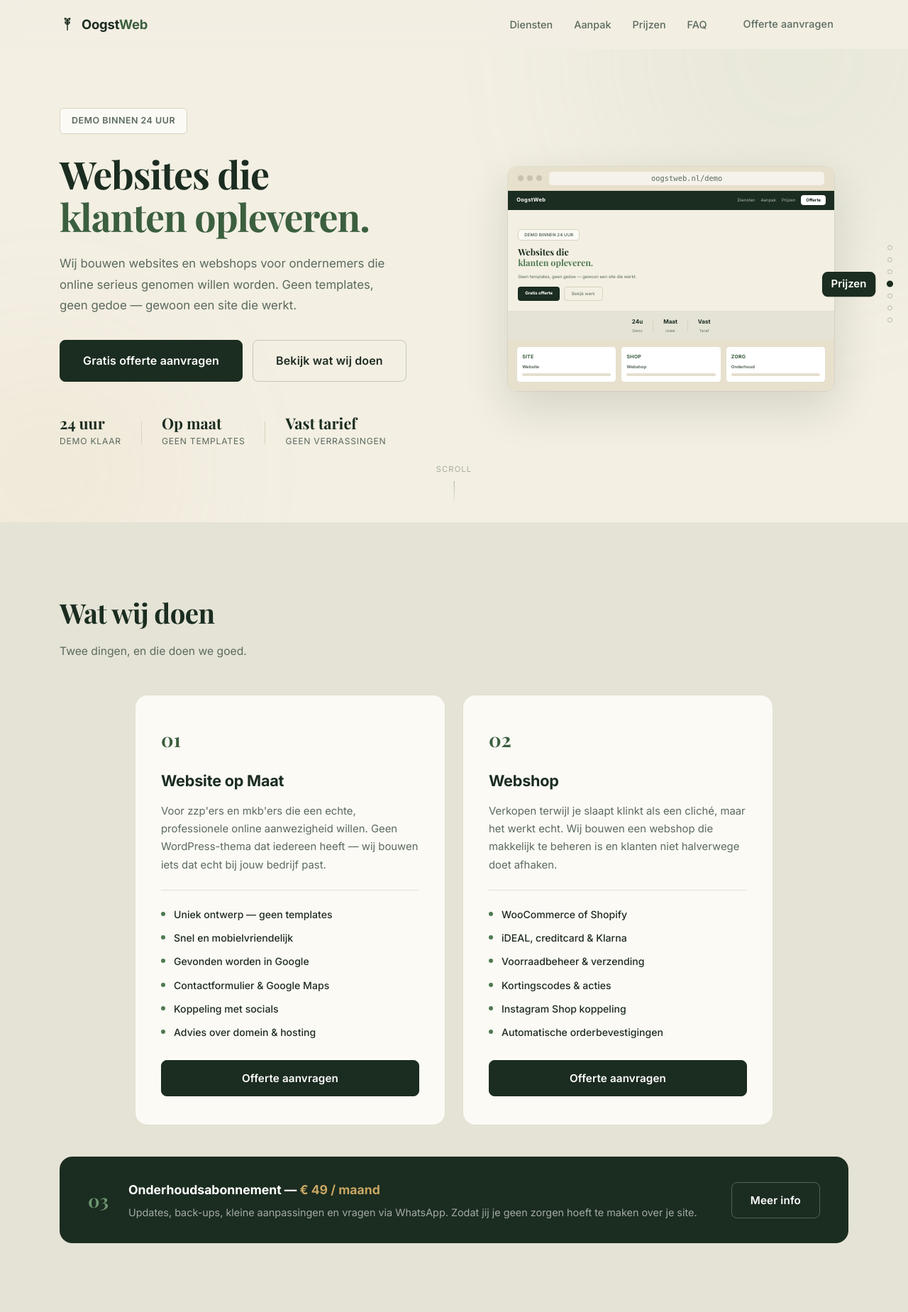
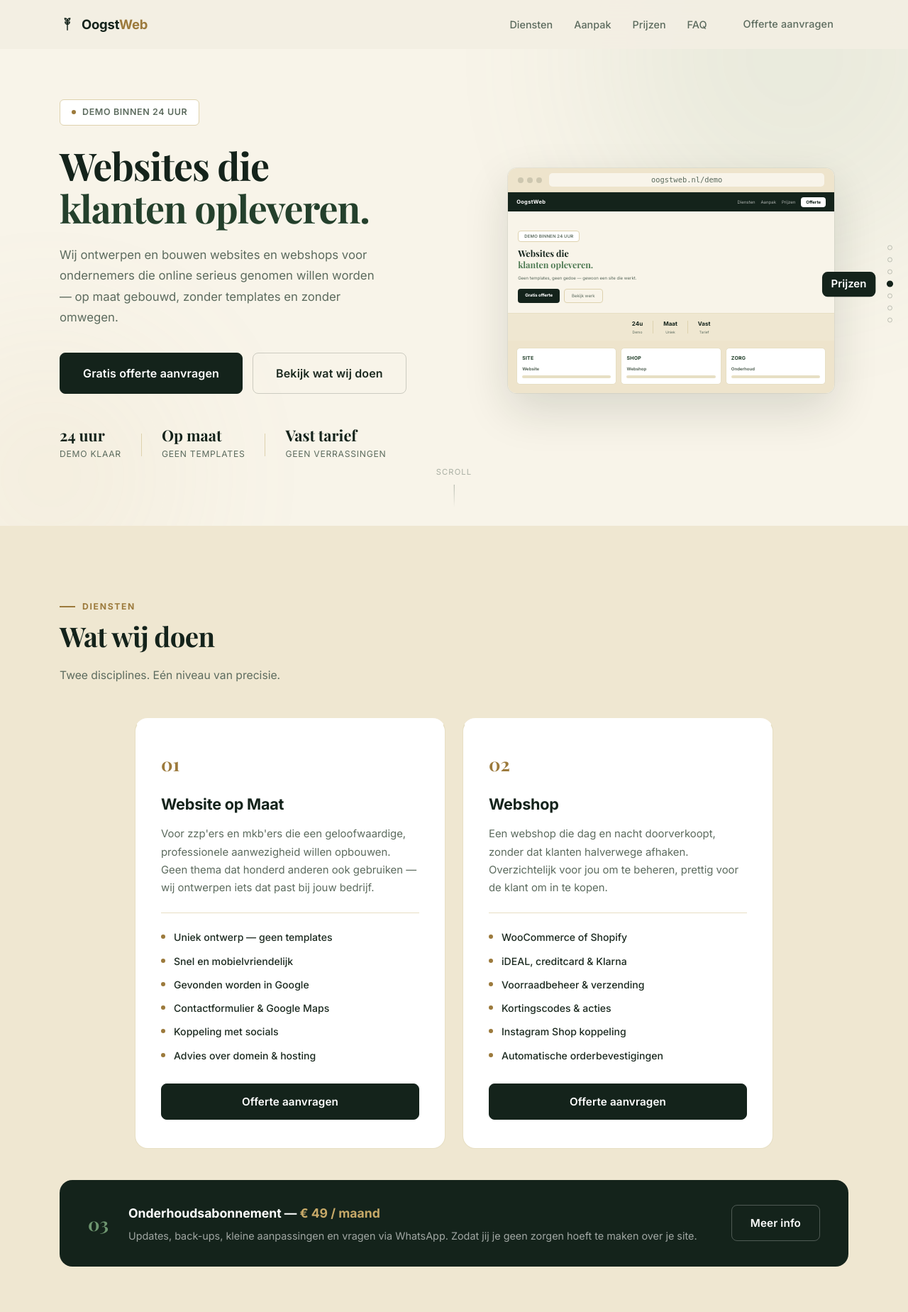
Before and after one commit to samikuflom87-sketch/oogstweb, a PHP site: page / in a window 1280 px wide. Shown: the top 1849 px of the page at 71% size. Run offline with PHP 8.4, Linux system fonts and the light colour scheme.

Commit message:
Echt premium palet: dieper groen, rijker ivoor, brass-goud accent met contrast; verfijnde tekst; kleine typo gefixt
Co-Authored-By: Claude Sonnet 4.6 <noreply@anthropic.com>

```diff
--- a/index.html
+++ b/index.html
@@ -88,8 +88,8 @@
           <span class="gradient-text">klanten opleveren.</span>
         </h1>
         <p class="hero__sub">
-          Wij bouwen websites en webshops voor ondernemers die online serieus genomen willen worden.
-          Geen templates, geen gedoe — gewoon een site die werkt.
+          Wij ontwerpen en bouwen websites en webshops voor ondernemers die online serieus
+          genomen willen worden — op maat gebouwd, zonder templates en zonder omwegen.
         </p>
         <div class="hero__cta">
           <a href="#contact" class="btn btn--primary btn--lg">Gratis offerte aanvragen</a>
@@ -183,14 +183,15 @@
   <section class="section section--alt" id="diensten">
     <div class="container">
       <div class="diensten-header">
+        <span class="section-tag">Diensten</span>
         <h2>Wat wij doen</h2>
-        <p>Twee dingen, en die doen we goed.</p>
+        <p>Twee disciplines. Eén niveau van precisie.</p>
       </div>
       <div class="cards cards--two">
         <div class="card card--featured card--big">
           <div class="card__icon">01</div>
           <h3>Website op Maat</h3>
-          <p>Voor zzp'ers en mkb'ers die een echte, professionele online aanwezigheid willen. Geen WordPress-thema dat iedereen heeft — wij bouwen iets dat echt bij jouw bedrijf past.</p>
+          <p>Voor zzp'ers en mkb'ers die een geloofwaardige, professionele aanwezigheid willen opbouwen. Geen thema dat honderd anderen ook gebruiken — wij ontwerpen iets dat past bij jouw bedrijf.</p>
           <ul class="card__list">
             <li>Uniek ontwerp — geen templates</li>
             <li>Snel en mobielvriendelijk</li>
@@ -204,7 +205,7 @@
         <div class="card card--featured card--big">
           <div class="card__icon">02</div>
           <h3>Webshop</h3>
-          <p>Verkopen terwijl je slaapt klinkt als een cliché, maar het werkt echt. Wij bouwen een webshop die makkelijk te beheren is en klanten niet halverwege doet afhaken.</p>
+          <p>Een webshop die dag en nacht doorverkoopt, zonder dat klanten halverwege afhaken. Overzichtelijk voor jou om te beheren, prettig voor de klant om in te kopen.</p>
           <ul class="card__list">
             <li>WooCommerce of Shopify</li>
             <li>iDEAL, creditcard & Klarna</li>
@@ -235,7 +236,7 @@
       <div class="section-header">
         <span class="section-tag">Werkwijze</span>
         <h2>Hoe het werkt</h2>
-        <p>Van eerste gesprek tot live website — snel, persoonlijk en zonder gedoe.</p>
+        <p>Van eerste gesprek tot live website. Vier stappen, heldere afspraken, geen verrassingen.</p>
       </div>
       <div class="process-grid">
         <div class="process-card">
@@ -249,7 +250,7 @@
           <div class="process-card__num">02</div>
 
           <h3>Demo binnen 24 uur</h3>
-          <p>Binnen een dag zie je al een eerste opzet van jouw site. Zo weet je meteen of het klikt — nog voor je ergens aan vastزيت.</p>
+          <p>Binnen een dag zie je al een eerste opzet van jouw site. Zo weet je meteen of het klikt — nog voor je ergens aan vastzit.</p>
         </div>
         <div class="process-connector"><svg width="16" height="16" viewBox="0 0 24 24" fill="none"><path d="M5 12h14M13 6l6 6-6 6" stroke="currentColor" stroke-width="1.6" stroke-linecap="round" stroke-linejoin="round"/></svg></div>
         <div class="process-card">
@@ -275,7 +276,7 @@
       <div class="section-header">
         <span class="section-tag">Aanpak</span>
         <h2>Wat je van ons mag verwachten</h2>
-        <p>Geen loze beloftes. Dit is waar wij voor staan bij elk project.</p>
+        <p>Geen loze beloftes — dit zijn de principes waar elk project op rust.</p>
       </div>
       <div class="cards">
         <div class="card">
@@ -298,8 +299,9 @@
   <section class="section" id="prijzen">
     <div class="container">
       <div class="section-header">
+        <span class="section-tag">Investering</span>
         <h2>Wat kost het?</h2>
-        <p>Geen verborgen kosten. Je weet altijd precies waar je aan toe bent.</p>
+        <p>Een vast bedrag, vooraf afgesproken. Geen verborgen kosten, geen verrassingen achteraf.</p>
       </div>
       <div class="pricing">
 
@@ -385,8 +387,11 @@
   <section class="section section--dark" id="waarom">
     <div class="container">
       <div class="reviews-header">
-        <h2>Waarom OogstWeb</h2>
-        <div class="reviews-avg">Persoonlijk, eerlijk en zonder gedoe</div>
+        <div>
+          <span class="section-tag" style="color:var(--accent2)">Waarom OogstWeb</span>
+          <h2>Drie principes, geen compromissen</h2>
+        </div>
+        <div class="reviews-avg">Persoonlijk. Eerlijk. Op maat.</div>
       </div>
       <div class="testimonials">
 
@@ -487,8 +492,9 @@
     <div class="container">
       <div class="contact-grid">
         <div class="contact-info">
+          <span class="section-tag">Contact</span>
           <h2>Klaar om te starten?</h2>
-          <p>Stuur een berichtje en wij komen er binnen 24 uur op terug met een vrijblijvende offerte.</p>
+          <p>Stuur een bericht en je ontvangt binnen 24 uur een vrijblijvende offerte, afgestemd op jouw project.</p>
           <div class="contact-details">
             <div class="contact-item">
               <span class="contact-icon">✉</span>
@@ -538,7 +544,7 @@
           </div>
           <button type="submit" class="btn btn--primary btn--full btn--lg">
             <span class="btn-text">Verstuur aanvraag</span>
-            <span class="btn-icon">→</span>
+            <span class="btn-icon"><svg width="15" height="15" viewBox="0 0 24 24" fill="none"><path d="M5 12h14M13 6l6 6-6 6" stroke="currentColor" stroke-width="1.8" stroke-linecap="round" stroke-linejoin="round"/></svg></span>
           </button>
           <div class="form-success" id="formSuccess">
             Ontvangen! Je hoort uiterlijk morgen van ons.
@@ -575,7 +581,7 @@
           </svg>
           <span>Oogst<strong>Web</strong></span>
         </a>
-        <p>Websites en webshops voor ondernemers.</p>
+        <p>Websites en webshops op maat, voor ondernemers die serieus genomen willen worden.</p>
         <a href="mailto:info@oogstweb.nl" class="footer__email">info@oogstweb.nl</a>
         <a href="tel:+31685758846" class="footer__email">06 85 75 88 46</a>
       </div>
--- a/style.css
+++ b/style.css
@@ -12,28 +12,28 @@
 .skip-link:focus { top: 0; }
 
 :root {
-  /* Premium, muted palette — deep forest green, warm linen, restrained gold */
-  --green:        #4E7A52;
-  --green-dark:   #3B5F3F;
+  /* Premium palette — deep ink anchor, rich ivory, crisp white cards, brass gold accent used with intent */
+  --green:        #35573F;
+  --green-dark:   #24402C;
   --green-mid:    #6E9670;
-  --green-light:  #EAF0E9;
-  --accent:       #B08B42;
-  --accent2:      #C9A662;
-  --cream:        #F3EFE3;
-  --cream-dark:   #E7E0CC;
-  --cream-mid:    #ECE6D6;
-  --dark:         #1B2C20;
-  --dark2:        #24382A;
-  --text:         #1F2C22;
-  --text-muted:   #5B6A5E;
-  --border:       #DAD3BE;
-  --border-light: #E4DFCE;
-  --white:        #FBFAF5;
-  --bg-alt:       #E4E3D6;
+  --green-light:  #E6EDE3;
+  --accent:       #9C7A3C;
+  --accent2:      #C7A968;
+  --cream:        #F8F4E9;
+  --cream-dark:   #EEE4CC;
+  --cream-mid:    #F1E9D6;
+  --dark:         #14231B;
+  --dark2:        #1D3226;
+  --text:         #1C2A20;
+  --text-muted:   #5C6B5E;
+  --border:       #DED2AE;
+  --border-light: #E7DFC4;
+  --white:        #FFFFFF;
+  --bg-alt:       #EFE7D1;
   --radius:       10px;
   --radius-lg:    18px;
-  --shadow:       0 2px 16px rgba(20,32,22,.06);
-  --shadow-lg:    0 16px 48px rgba(20,32,22,.10);
+  --shadow:       0 2px 16px rgba(20,32,22,.07);
+  --shadow-lg:    0 18px 50px rgba(20,32,22,.13);
 }
 
 html { scroll-behavior: smooth; }
@@ -61,10 +61,10 @@ ul { list-style: none; }
 .nav__inner { max-width: 1160px; margin: 0 auto; padding: 0 24px; height: 68px; display: flex; align-items: center; justify-content: space-between; }
 .nav__logo { display: flex; align-items: center; gap: 9px; font-size: 1.15rem; font-weight: 700; color: var(--dark); letter-spacing: -0.01em; }
 .logo-mark { color: var(--dark); flex-shrink: 0; }
-.nav__logo strong { color: var(--green-dark); font-weight: 700; }
+.nav__logo strong { color: var(--accent); font-weight: 700; }
 .nav__links { display: flex; align-items: center; gap: 30px; }
 .nav__links a { font-size: 0.9rem; font-weight: 500; color: var(--text-muted); transition: color .2s; }
-.nav__links a:hover { color: var(--dark); }
+.nav__links a:hover { color: var(--accent); }
 .nav__hamburger { display: none; flex-direction: column; gap: 5px; background: none; border: none; cursor: pointer; padding: 4px; }
 .nav__hamburger span { display: block; width: 22px; height: 1.5px; background: var(--text); transition: all .25s; }
 .nav__mobile { display: none; flex-direction: column; gap: 0; background: var(--cream); border-top: 1px solid var(--border); padding: 12px 0; }
@@ -77,13 +77,14 @@ ul { list-style: none; }
 .hero { min-height: 92vh; background: var(--cream); display: flex; flex-direction: column; align-items: center; justify-content: center; position: relative; overflow: hidden; padding-top: 68px; }
 .hero__bg { position: absolute; inset: 0; pointer-events: none; }
 .hero__blob { position: absolute; border-radius: 50%; filter: blur(120px); opacity: 0.10; }
-.blob1 { width: 560px; height: 560px; background: #8FAE8E; top: -200px; right: -120px; }
-.blob2 { width: 340px; height: 340px; background: #C9A662; bottom: -100px; left: -100px; }
-.blob3 { width: 220px; height: 220px; background: #8FAE8E; top: 35%; left: 25%; }
+.blob1 { width: 560px; height: 560px; background: #6E9670; top: -200px; right: -120px; }
+.blob2 { width: 340px; height: 340px; background: #C7A968; bottom: -100px; left: -100px; }
+.blob3 { width: 220px; height: 220px; background: #6E9670; top: 35%; left: 25%; }
 
 .hero__split { display: grid; grid-template-columns: 1.05fr 0.95fr; gap: 60px; align-items: center; position: relative; z-index: 2; padding: 72px 24px 90px; max-width: 1160px; margin: 0 auto; width: 100%; }
 .hero__left { display: flex; flex-direction: column; gap: 0; }
-.hero__badge { display: inline-block; background: var(--white); color: var(--text-muted); border: 1px solid var(--border); border-radius: 6px; padding: 7px 16px; font-size: 0.78rem; font-weight: 600; margin-bottom: 26px; width: fit-content; letter-spacing: 0.04em; text-transform: uppercase; }
+.hero__badge { display: inline-flex; align-items: center; gap: 9px; background: var(--white); color: var(--text-muted); border: 1px solid var(--border); border-radius: 6px; padding: 7px 16px; font-size: 0.78rem; font-weight: 600; margin-bottom: 26px; width: fit-content; letter-spacing: 0.05em; text-transform: uppercase; }
+.hero__badge::before { content: ''; width: 6px; height: 6px; border-radius: 50%; background: var(--accent); flex-shrink: 0; }
 .hero__title { font-family: 'Playfair Display', Georgia, serif; font-size: clamp(2.3rem, 4.2vw, 3.6rem); font-weight: 700; color: var(--dark); line-height: 1.12; margin-bottom: 22px; letter-spacing: -0.02em; }
 .gradient-text { color: var(--green-dark); -webkit-text-fill-color: var(--green-dark); }
 .hero__sub { font-size: 1.05rem; color: var(--text-muted); margin-bottom: 34px; line-height: 1.75; max-width: 460px; }
@@ -151,20 +152,21 @@ ul { list-style: none; }
 .section-header p { color: var(--text-muted); font-size: 1rem; max-width: 480px; margin: 0 auto; }
 .section-header--light h2 { color: white; }
 .section-header--light p { color: rgba(255,255,255,.6); }
-.section-tag { display: inline-block; color: var(--green-dark); font-size: 0.76rem; font-weight: 700; text-transform: uppercase; letter-spacing: 0.12em; }
+.section-tag { display: inline-flex; align-items: center; gap: 10px; color: var(--accent); font-size: 0.76rem; font-weight: 700; text-transform: uppercase; letter-spacing: 0.14em; }
+.section-tag::before { content: ''; width: 22px; height: 1.5px; background: currentColor; display: inline-block; }
 
 /* CARDS */
 .cards { display: grid; grid-template-columns: repeat(3,1fr); gap: 24px; }
 .cards--two { grid-template-columns: repeat(2,1fr); max-width: 900px; margin: 0 auto; }
-.card { background: var(--white); border: 1px solid var(--border-light); border-radius: var(--radius-lg); padding: 32px; transition: transform .25s, box-shadow .25s, border-color .25s; }
-.card:hover { transform: translateY(-4px); box-shadow: var(--shadow-lg); border-color: var(--border); }
+.card { background: var(--white); border: 1px solid var(--border-light); border-top: 3px solid transparent; border-radius: var(--radius-lg); padding: 32px; transition: transform .25s, box-shadow .25s, border-color .25s; }
+.card:hover { transform: translateY(-4px); box-shadow: var(--shadow-lg); border-top-color: var(--accent); }
 .card--featured { background: var(--white); }
-.card__icon { font-family: 'Playfair Display', Georgia, serif; font-size: 1.7rem; font-weight: 700; color: var(--green-dark); margin-bottom: 18px; display: block; }
+.card__icon { font-family: 'Playfair Display', Georgia, serif; font-size: 1.6rem; font-weight: 700; color: var(--accent); margin-bottom: 18px; display: block; }
 .card h3 { font-size: 1.2rem; font-weight: 700; color: var(--dark); margin-bottom: 10px; letter-spacing: -0.01em; }
 .card p { color: var(--text-muted); font-size: 0.93rem; line-height: 1.7; }
 .card__list { margin-top: 22px; display: flex; flex-direction: column; gap: 10px; padding-top: 22px; border-top: 1px solid var(--border-light); }
 .card__list li { font-size: 0.88rem; color: var(--text); font-weight: 500; padding-left: 18px; position: relative; }
-.card__list li::before { content: ''; position: absolute; left: 0; top: 8px; width: 6px; height: 6px; border-radius: 50%; background: var(--green); }
+.card__list li::before { content: ''; position: absolute; left: 0; top: 8px; width: 6px; height: 6px; border-radius: 50%; background: var(--accent); }
 .card--big { padding: 40px 36px; }
 .card--big h3 { font-size: 1.35rem; margin-bottom: 12px; }
 .card--big .btn { margin-top: 28px; width: 100%; justify-content: center; }
```
Also changed, not shown: other parts of style.css (+24 -21 lines).
